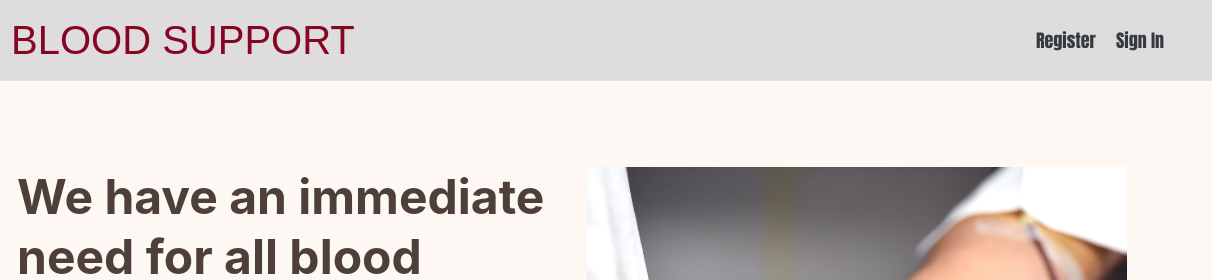
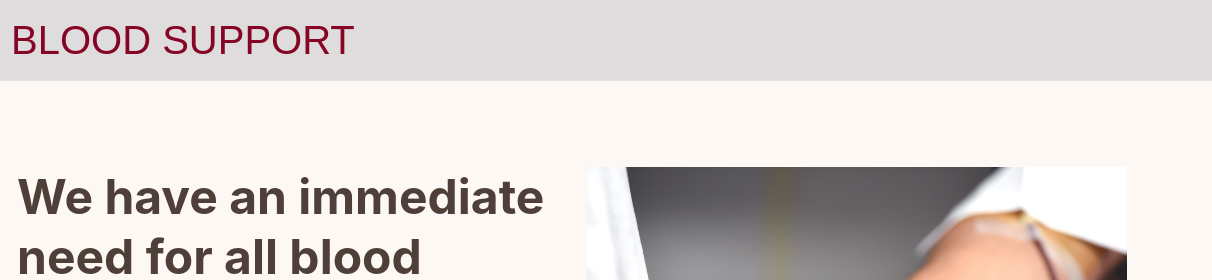
Before and after one commit to Pritypurbey20/Blood-Support, a website: page static/index.html in a window 1280 px wide. Shown: the top 280 px of the page, 68-1280 px from the left. Drawn offline with nearby package versions, Linux system fonts and the light colour scheme; no server answers.

Commit message:
Update index.html

```diff
--- a/static/index.html
+++ b/static/index.html
@@ -13,8 +13,8 @@
          <img class="image" src="img/logo.png" alt="" width="40" height="40" href="index.html">
          <h5 class="my-0 mr-md-auto font-weight-normal"  id="bl">BLOOD SUPPORT</h5>
          <nav class="my-2 my-md-0 mr-md-3" id="nav">
-            <a class="p-2 text-dark" href="register.html">Register</a>
-            <a class="p-2 text-dark" href="sign_in.html">Sign In</a>
+<!--             <a class="p-2 text-dark" href="register.html">Register</a>
+            <a class="p-2 text-dark" href="sign_in.html">Sign In</a> -->
          </nav>
       </div>
       <!-- Container -->
```
